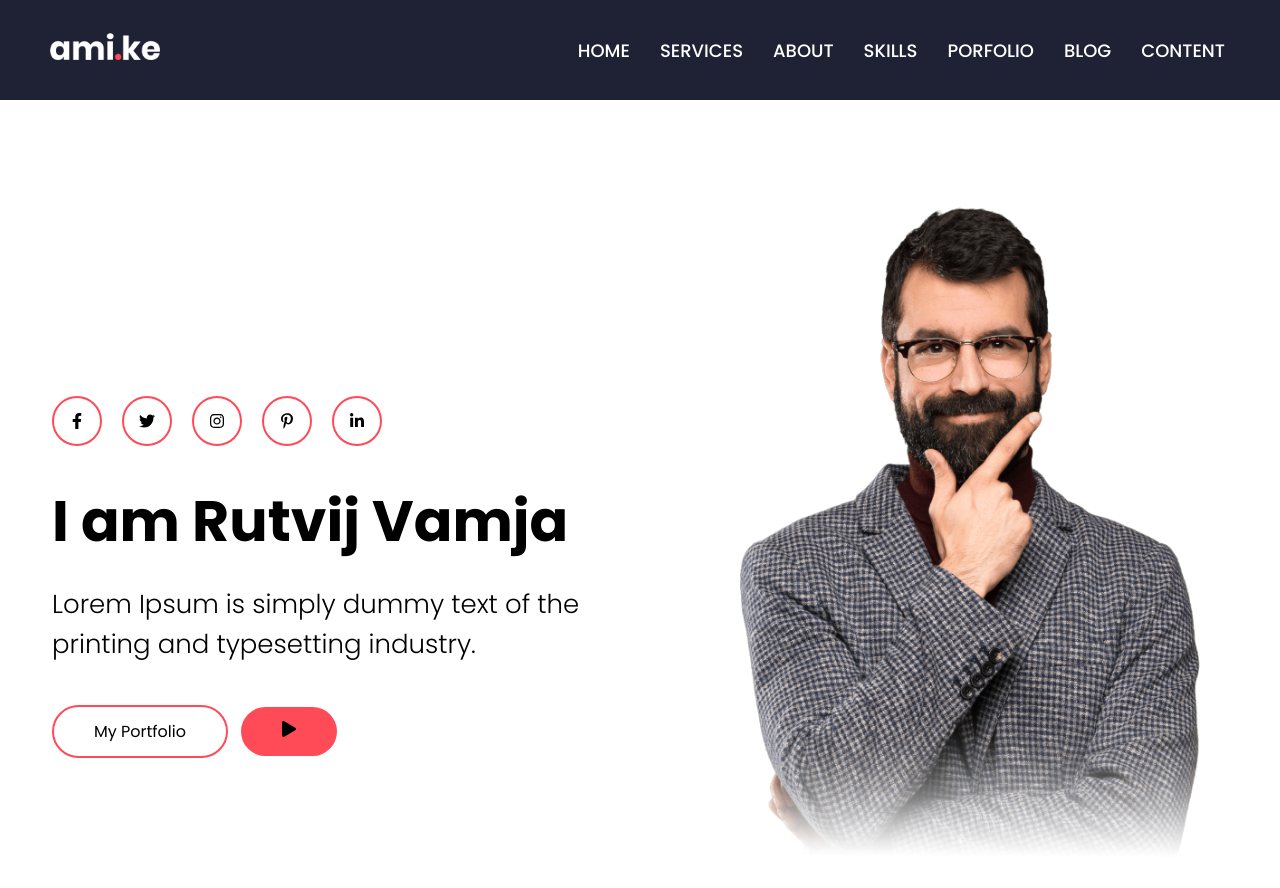
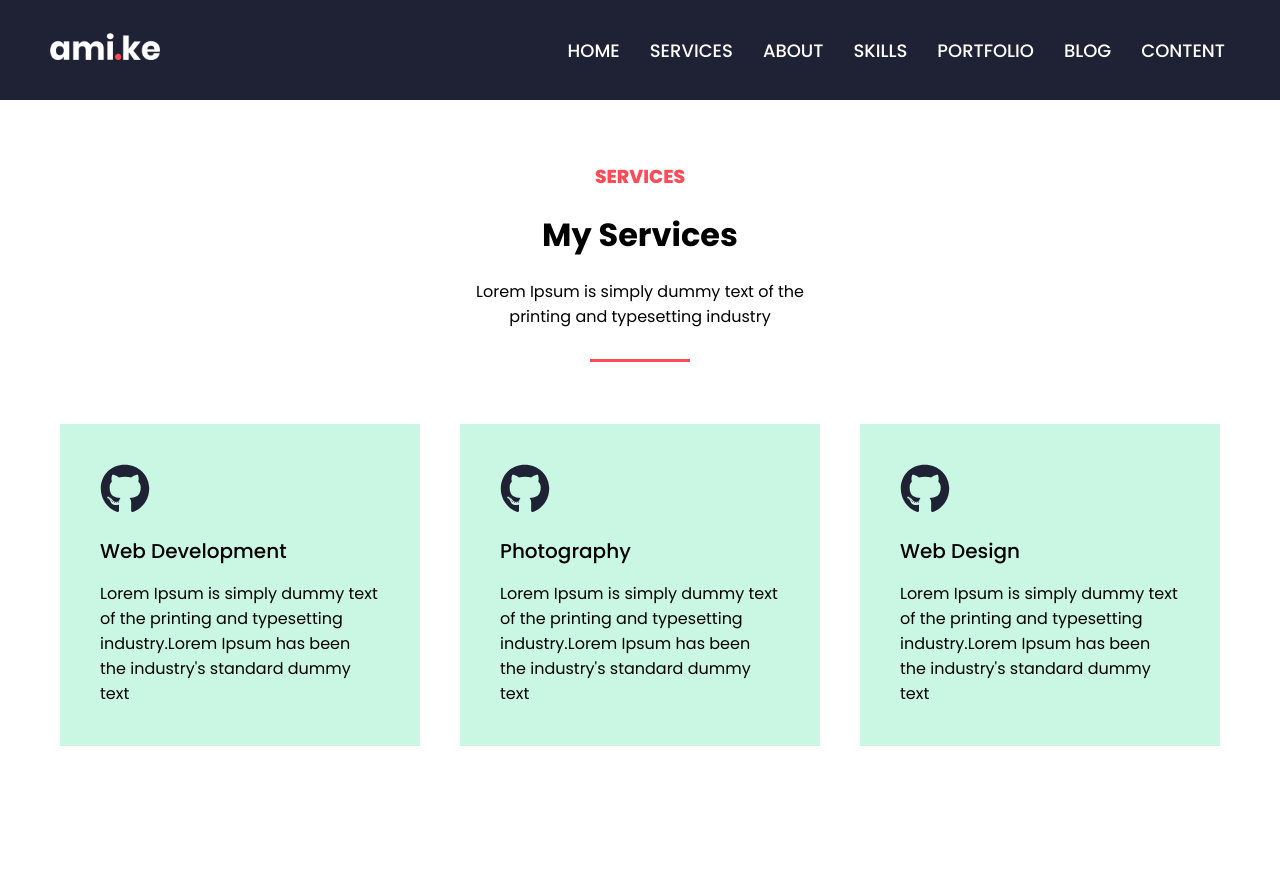
Before and after one commit to RutvijDv/Portfolio, a React (Create React App) app: page /Services in a window 1280 px wide. Shown: the top 888 px of the page. After the commit the page ends 800 px from the top, so only its background shows below. Built offline with nearby package versions, Linux system fonts and the light colour scheme.

Commit message:
services section

```diff
--- a/package.json
+++ b/package.json
@@ -9,6 +9,7 @@
     "react": "^17.0.2",
     "react-dom": "^17.0.2",
     "react-icons": "^4.2.0",
+    "react-router-dom": "^5.2.0",
     "react-scripts": "4.0.3",
     "web-vitals": "^1.1.1"
   },
--- a/src/App.css
+++ b/src/App.css
@@ -56,12 +56,17 @@ body{
 .row{
     display: flex;
     width: 100%;
-
+    flex-wrap: wrap;
 }
 
 .col-6{
     width: 50%;
     height: 100px;
+
+}
+
+.col-4{
+    width: 33.33333%;
 
 }
 
@@ -139,3 +144,61 @@ margin-left: 0px;
     height: 100%;
     width: 100%;
 }
+
+/*Services */
+
+.services__header{
+    display: flex;
+    align-items: center;
+    justify-content: center;
+    text-align: center;
+    width: 33%;
+    margin:150px auto 0 auto;
+    padding: 12px;
+}
+
+.heading{
+    margin-bottom: 20px;
+    font-weight: 800;
+
+    color: #ff4a57;
+}
+
+.mainHeader{
+    font-size: 32px;
+    margin-bottom: 20px;
+}
+
+.mainContent{
+    font-size: 16px;
+}
+
+.commonBorder{
+    background: #ff4a57;
+    height: 3px;
+    width: 100px;
+    margin: 30px auto;
+}
+
+.services__box{
+    padding: 40px;
+    background: #caf7e3;
+    margin: 20px;
+}
+
+.commonIcons{
+    color:#1f2235;
+    width: 50px;
+    height: 50px;
+    margin-bottom: 15px;
+}
+
+.services__box-header{
+    font-size: 20px;
+    font-weight: 500;
+    margin-bottom: 15px;
+}
+
+.services__box-p{
+    font-size: 16px;
+}
--- a/src/App.js
+++ b/src/App.js
@@ -1,12 +1,19 @@
 import Nav from "./components/Nav";
-import Banner from "./components/banner.js";
+import { BrowserRouter as Router, Route, Switch } from "react-router-dom";
+import Home from "./components/Home.js";
+import Services from "./components/Services.js";
 import "./App.css";
 
 function App() {
   return (
     <div className="App">
-      <Nav />
-      <Banner />
+      <Router>
+        <Nav />
+        <Switch>
+          <Route path="/" exact component={() => <Home />} />
+          <Route path="/Services" exact component={() => <Services />} />
+        </Switch>
+      </Router>
     </div>
   );
 }
--- a/src/components/Nav.js
+++ b/src/components/Nav.js
@@ -1,4 +1,5 @@
 import React from "react";
+import { Link, withRouter } from "react-router-dom";
 
 function Nav() {
   return (
@@ -12,25 +13,25 @@ function Nav() {
           </ul>
           <ul className="navbar__right">
             <li>
-              <a href="">HOME</a>
+              <Link to="/">HOME</Link>
             </li>
             <li>
-              <a href="">SERVICES</a>
+              <Link to="/Services">SERVICES</Link>
             </li>
             <li>
-              <a href="">ABOUT</a>
+              <Link to="/">ABOUT</Link>
             </li>
             <li>
-              <a href="">SKILLS</a>
+              <Link to="/">SKILLS</Link>
             </li>
             <li>
-              <a href="">PORFOLIO</a>
+              <Link to="/">PORTFOLIO</Link>
             </li>
             <li>
-              <a href="">BLOG</a>
+              <Link to="/">BLOG</Link>
             </li>
             <li>
-              <a href="">CONTENT</a>
+              <Link to="/">CONTENT</Link>
             </li>
           </ul>
         </div>
--- /dev/null
+++ b/src/components/Services.js
@@ -0,0 +1,62 @@
+import React from "react";
+import { FaGithub, FaCamera, FaCircleNotch } from "react-icons/fa";
+
+function Service() {
+  const [header] = React.useState({
+    mainHeader: "SERVICES",
+    subHeading: "My Services",
+    text:
+      "Lorem Ipsum is simply dummy text of the printing and typesetting industry",
+  });
+  const [state] = React.useState([
+    {
+      id: 1,
+      icon: "FaGithub",
+      heading: "Web Development",
+      text:
+        "Lorem Ipsum is simply dummy text of the printing and typesetting industry.Lorem Ipsum has been the industry's standard dummy text",
+    },
+    {
+      id: 2,
+      icon: "FaCamera",
+      heading: "Photography",
+      text:
+        "Lorem Ipsum is simply dummy text of the printing and typesetting industry.Lorem Ipsum has been the industry's standard dummy text",
+    },
+    {
+      id: 3,
+      icon: "FaCircleNotch",
+      heading: "Web Design",
+      text:
+        "Lorem Ipsum is simply dummy text of the printing and typesetting industry.Lorem Ipsum has been the industry's standard dummy text",
+    },
+  ]);
+  return (
+    <div className="services">
+      <div className="container">
+        <div className="services__header">
+          <div className="services__content">
+            <h3 className="heading">{header.mainHeader}</h3>
+            <h1 className="mainHeader">{header.subHeading}</h1>
+            <p className="mainContent">{header.text}</p>
+            <div className="commonBorder"></div>
+          </div>
+        </div>
+
+        <div className="row">
+          {state.map((info) => (
+            <div className="col-4 ">
+              <div className="services__box">
+                <FaGithub className="commonIcons" />
+                <div className="services__box-header">{info.heading}</div>
+                <div className="services__box-p">{info.text}</div>
+              </div>
+            </div>
+          ))}
+        </div>
+      </div>
+    </div>
+  );
+}
+
+export default Service;
```
Also changed, not shown: src/components/Home.js (renamed from src/components/banner.js), 1 other file (tests, documents, lock files or other folders).
